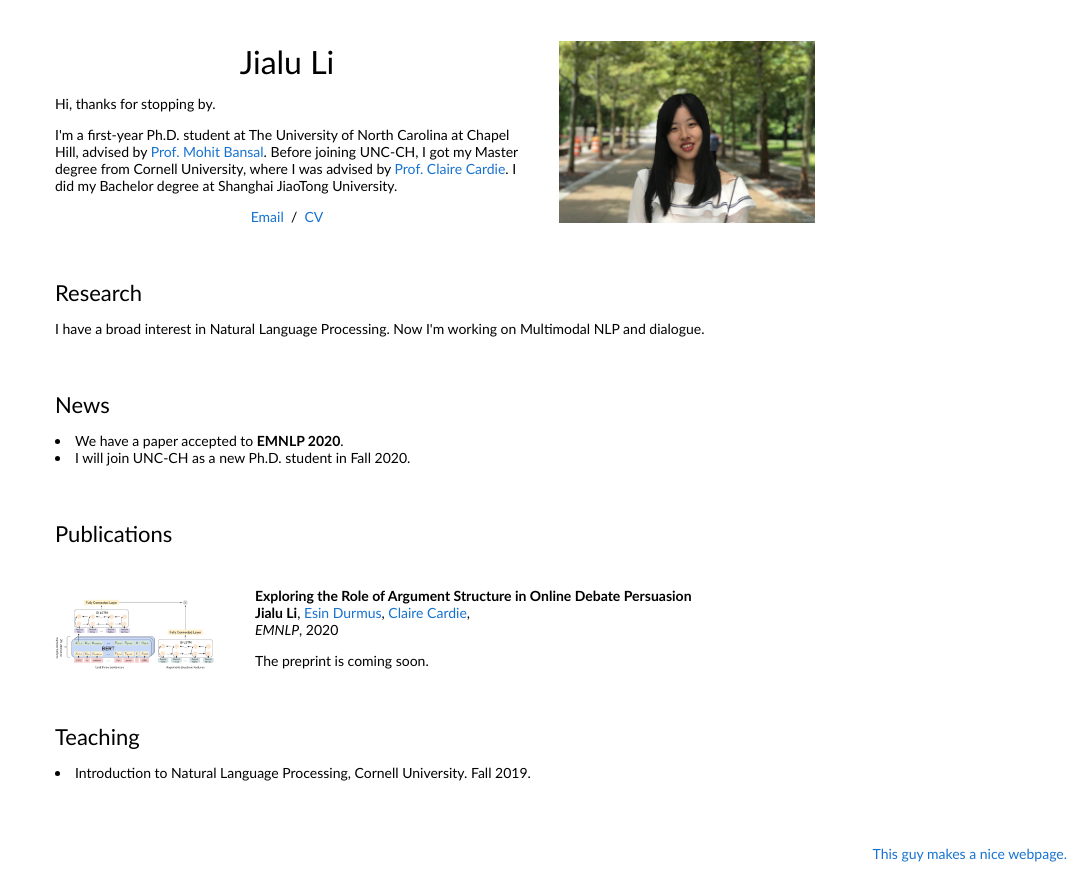
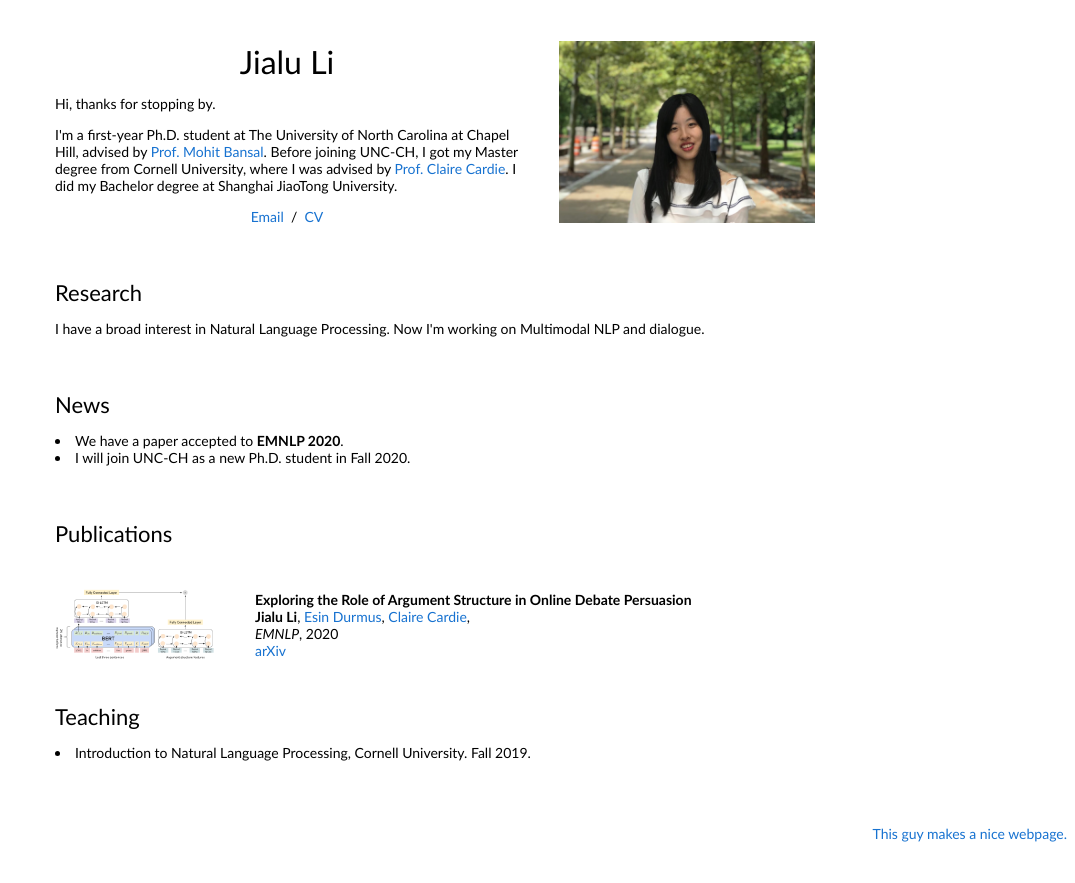
Before and after one commit to jialuli-luka/jialuli-luka.github.io, a plain HTML site: page index.html in a window 1280 px wide. Shown: the whole page, without its empty margins (205-1280 px from the left). Drawn offline with Linux system fonts and the light colour scheme.

Commit message:
update preprint link

```diff
--- a/index.html
+++ b/index.html
@@ -85,7 +85,9 @@
               <a href="https://www.youtube.com/watch?v=OGEnCWZihHE">video</a>
               <p></p>
             -->
-              <p>The preprint is coming soon.</p>
+              <br>
+              <a href="https://arxiv.org/abs/2010.03538">arXiv</a>
+              <!--<p>The preprint is coming soon.</p>-->
             </td>
           </tr>
         </tbody></table>
```
